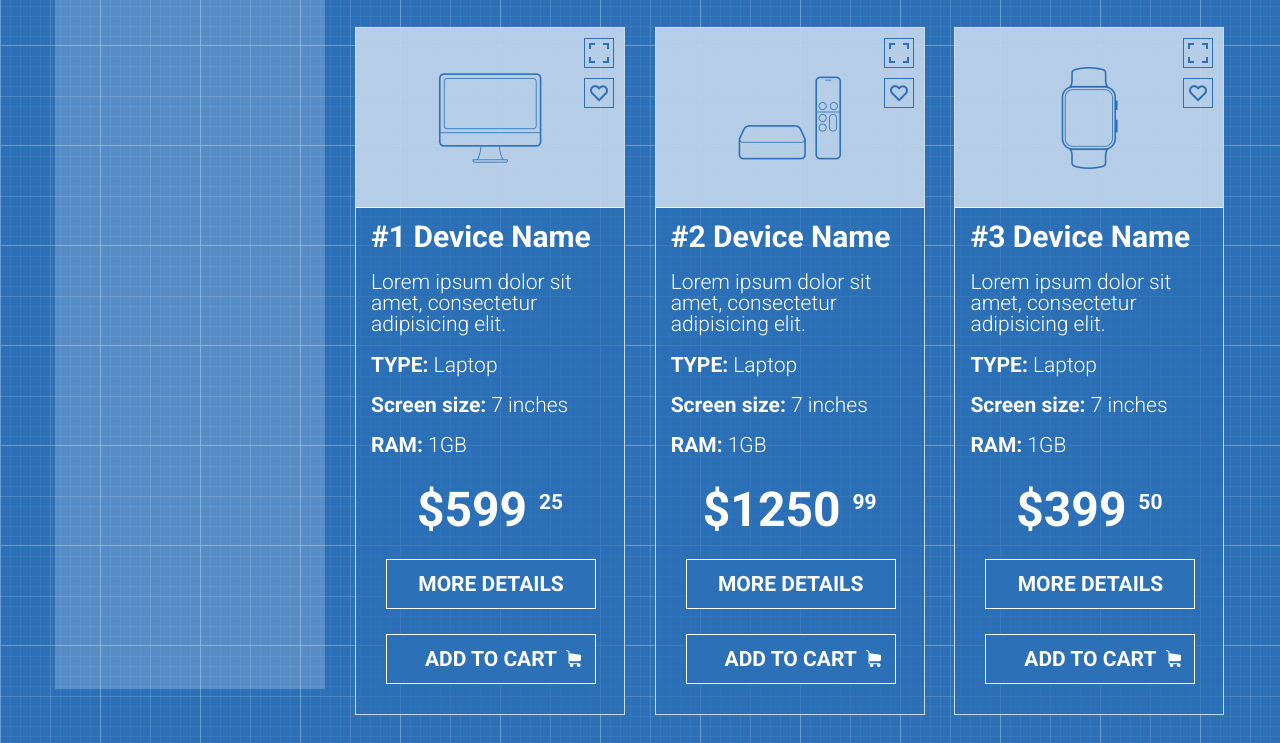
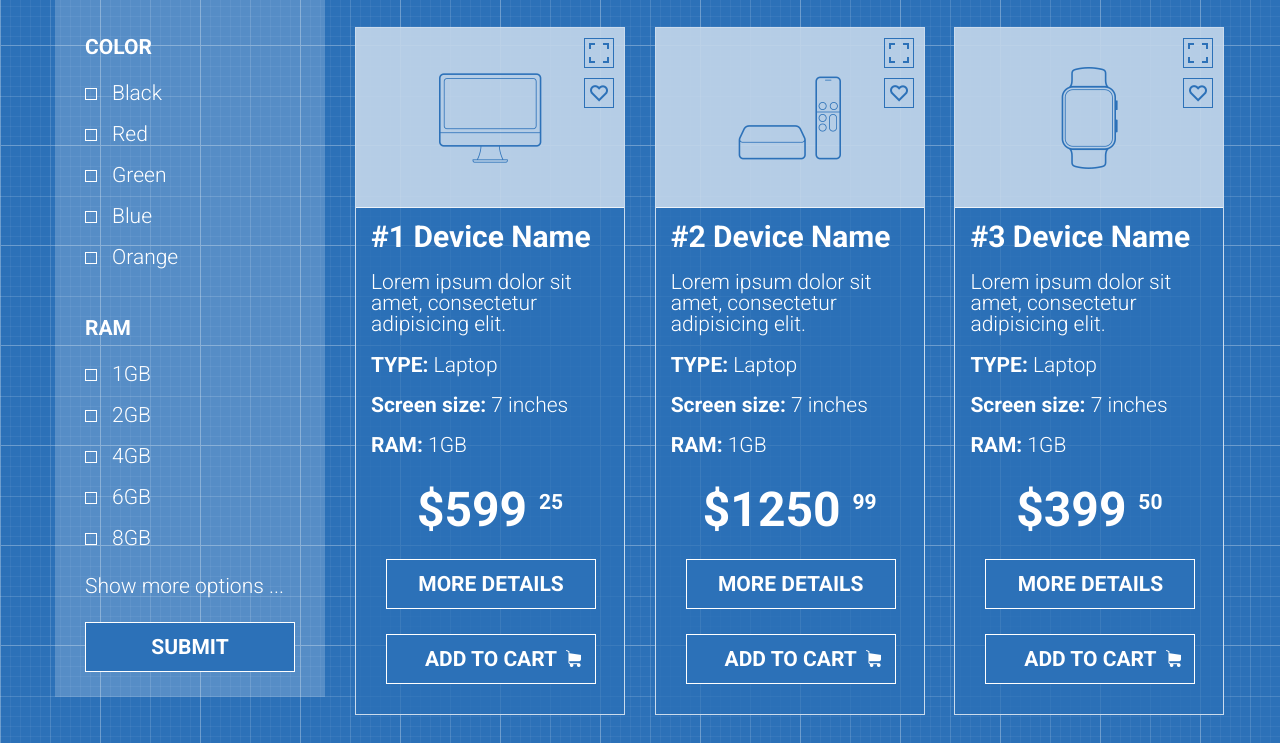
Before and after one commit to OlehLev/OlehLev.github.io, a plain HTML site: page index.html in a window 1280 px wide. Shown: the part 655-1398 px from the top of the page. Drawn offline with Linux system fonts and the light colour scheme.

Commit message:
добавил фильтр

```diff
--- a/index.html
+++ b/index.html
@@ -73,7 +73,67 @@
         <div class="container">
             <div class="row">
                 <div class="col-md-3">
-                    <div class="filtr"></div>
+                    <form class="filtr">
+                        <div class="check">
+                            <div class="texteria">Device type</div>
+                             <div class="box-checkbox">
+                                <input type="checkbox" id="test" class="checkbox">
+                                <label for="test" class="checktable"><span>Laptop</span></labe>
+                            </div>
+                            <div class="box-checkbox">
+                                <input type="checkbox" id="test1" class="checkbox">
+                                <label for="test1" class="checktable"><span>Tablet</span></label>
+                            </div>
+                        </div>
+                        <div class="check">
+                            <div class="texteria">Color</div>
+                            <div class="box-checkbox">
+                                <input type="checkbox" id="test3" class="checkbox">
+                                <label for="test3" class="checktable"><span>Black</span></label>
+                            </div>
+                            <div class="box-checkbox">
+                                <input type="checkbox" id="test4" class="checkbox">
+                                <label for="test4" class="checktable"><span>Red</span></label>
+                            </div>
+                            <div class="box-checkbox">
+                                <input type="checkbox" id="test5" class="checkbox">
+                                <label for="test5" class="checktable"><span>Green</span></label>
+                            </div>
+                            <div class="box-checkbox">
+                                <input type="checkbox" id="test6" class="checkbox">
+                                <label for="test6" class="checktable"><span>Blue</span></label>
+                            </div>
+                            <div class="box-checkbox">
+                                <input type="checkbox" id="test7" class="checkbox">
+                                <label for="test7" class="checktable"><span>Orange</span></label>
+                            </div>
+                        </div>
+                        <div class="check">
+                            <div class="texteria">Ram</div>
+                            <div class="box-checkbox">
+                                <input type="checkbox" id="test8" class="checkbox">
+                                <label for="test8" class="checktable"><span>1GB</span></label>
+                            </div>
+                            <div class="box-checkbox">
+                                <input type="checkbox" id="test9" class="checkbox">
+                                <label for="test9" class="checktable"><span>2GB</span></label>
+                            </div>
+                            <div class="box-checkbox">
+                                <input type="checkbox" id="test10" class="checkbox">
+                                <label for="test10" class="checktable"><span>4GB</span></label>
+                            </div>
+                            <div class="box-checkbox">
+                                <input type="checkbox" id="test11" class="checkbox">
+                                <label for="test11" class="checktable"><span>6GB</span></label>
+                            </div>
+                            <div class="box-checkbox">
+                                <input type="checkbox" id="test12" class="checkbox">
+                                <label for="test12" class="checktable"><span>8GB</span></label>
+                            </div>
+                        </div>
+                        <div class="ShowMore"><a href="">Show more options ...</a></div>
+                        <button class="mod-submit">Submit</button>
+                    </form>
                 </div>
                 <div class="col-md-9">
                     <div class="row">
@@ -283,11 +343,24 @@
                             </ul>
                         </div>
                     </div>
+                    <div class="row">
+                        <div class="col-md-12">
+                            <div class="loadMore"><a href="">Load more ...</a></div>
+                        </div>
+                    </div>
                 </div>
             </div>
         </div>
     </main>
-    <footer class="footer">Footer</footer>
+    <footer class="footer">
+        <div class="container">
+            <div class="row">
+                <div class="col-md-12">
+                    <div class="copyright">© Copyright 2020</div>
+                </div>
+            </div>
+        </div>
+    </footer>
 </body>
 
 </html>
--- a/style.css
+++ b/style.css
@@ -221,7 +221,6 @@ body {
 }
 
 .filtr {
-    height: 843px;
     background-color: rgba(255, 255, 255, 0.2);
 }
 
@@ -400,7 +399,6 @@ body {
 
 .mod-detal:hover {
     background-color: rgba(225, 225, 225, 0.2);
-    border: none;
 }
 
 .add-to {
@@ -434,3 +432,106 @@ body {
 .sreadcrumbs-home:hover {
     text-decoration: underline;
 }
+
+.loadMore {
+    text-align: center;
+    padding-top: 40px;
+    padding-bottom: 45px;
+}
+.loadMore > a {
+    text-decoration: none;
+    color: white;
+    font-size: 36px;
+    font-weight: 700;
+}
+
+.footer {
+    background-color: rgba(255, 255, 255, 0.75);
+    min-width: max-content;
+    padding: 40px 0 40px 0;
+}
+
+.copyright {
+    font-size: 21px;
+    text-align: center;
+    color: #2c71b8;
+}
+
+.check {
+    padding-left: 30px;
+    padding-top: 18px;
+    padding-bottom: 7px;
+}
+
+.checkbox {
+    display: none;
+}
+
+.box-checkbox {
+    padding-top: 10px;
+    padding-bottom: 10px;
+}
+
+.checktable:before {
+    content: "";
+    display: inline-block;
+    width: 10px;
+    height: 10px;
+    border: 1px solid white;
+    cursor: pointer;
+}
+
+.checkbox:checked + .checktable:before {
+    background-color: white;
+}
+
+.checktable > span {
+    padding-left: 15px;
+    color: white;
+    font-size: 21px;
+    width: 21px;
+    cursor: pointer;
+    vertical-align: text-bottom;
+}
+
+.texteria {
+    font-size: 21px;
+    font-weight: 700;
+    color: white;
+    text-transform: uppercase;
+    padding-top: 15px;
+    padding-bottom: 15px;
+}
+
+.ShowMore {
+    padding-left: 30px;
+    padding-top: 10px;
+    padding-bottom: 10px;
+}
+
+.ShowMore > a{
+    color: white;
+    font-size: 21px;
+    text-decoration: none;
+}
+
+.mod-submit {
+    width: 210px;
+    height: 50px;
+    border: 1px solid white;
+    margin-top: 15px;
+    margin-bottom: 25px;
+    background-color: #2c71b8;
+    margin-left: 30px;
+    font-size: 21px;
+    font-weight: 700;
+    color: white;
+    font-family: 'Roboto', sans-serif;
+    text-transform: uppercase;
+    outline: none;
+    cursor: pointer;
+}
+
+.mod-submit:hover {
+    background-color: rgba(225, 225, 225, 0.2);
+}
```
